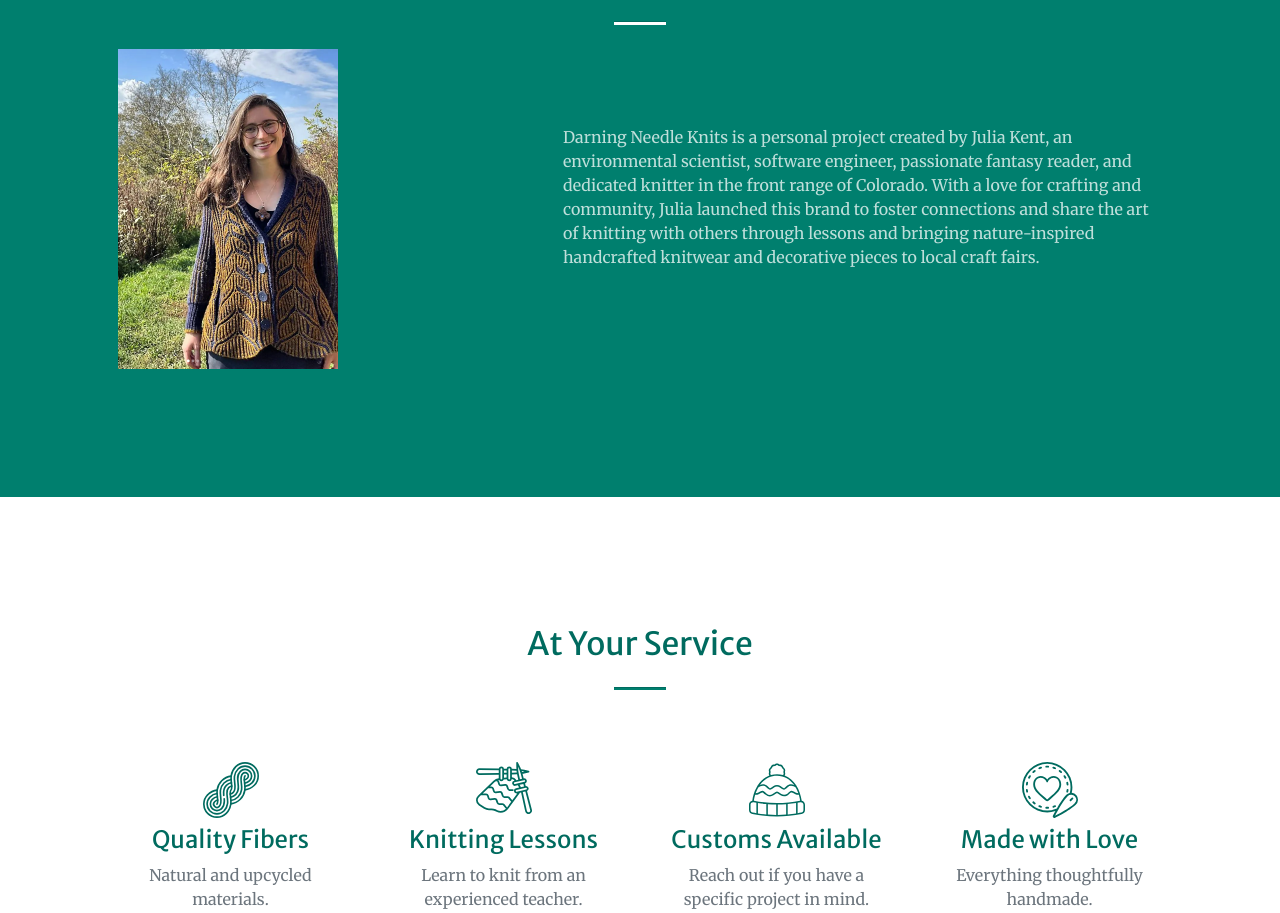
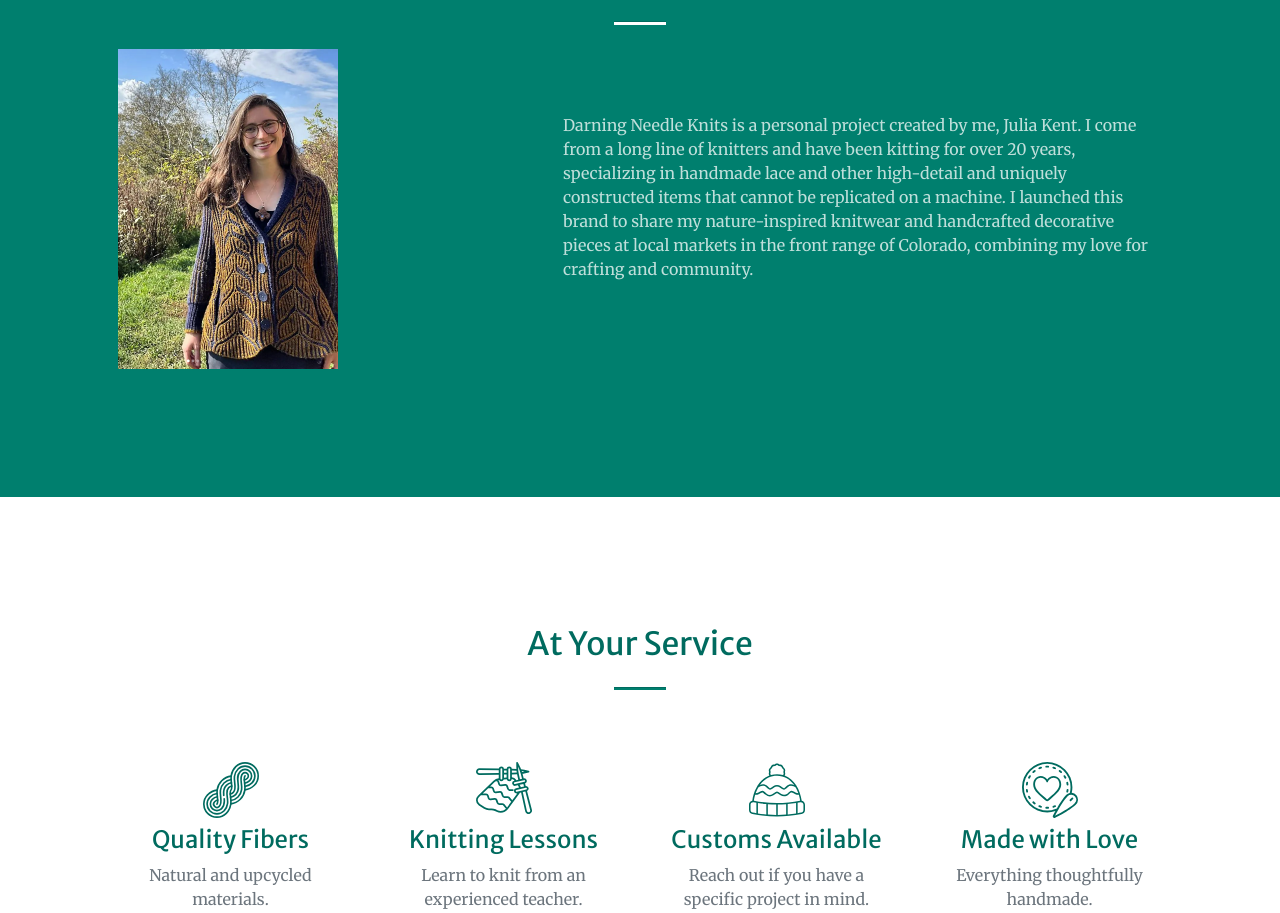
Before and after one commit to jukent/darning-needle-knits, a plain HTML site: page index.html in a window 1280 px wide. Shown: the part 969-1882 px from the top of the page. Drawn offline with nearby package versions, Linux system fonts and the light colour scheme; some packages are replaced by stand-ins of ours; a script that the page names is missing.

Commit message:
update about

```diff
--- a/index.html
+++ b/index.html
@@ -140,8 +140,9 @@
                     </div>
                     <div class="col-lg-7 order-1 order-lg-2">
                         <p class="text-white-75 mb-4">
-                            Darning Needle Knits is a personal project created by Julia Kent, an environmental scientist, software engineer, passionate fantasy reader, and dedicated knitter in the front range of Colorado.
-                            With a love for crafting and community, Julia launched this brand to foster connections and share the art of knitting with others through lessons and bringing nature-inspired handcrafted knitwear and decorative pieces to local craft fairs.
+                            Darning Needle Knits is a personal project created by me, Julia Kent.
+                            I come from a long line of knitters and have been kitting for over 20 years, specializing in handmade lace and other high-detail and uniquely constructed items that cannot be replicated on a machine.
+                            I launched this brand to share my nature-inspired knitwear and handcrafted decorative pieces at local markets in the front range of Colorado, combining my love for crafting and community.
                         </p>
                     </div>
                 </div>
```
